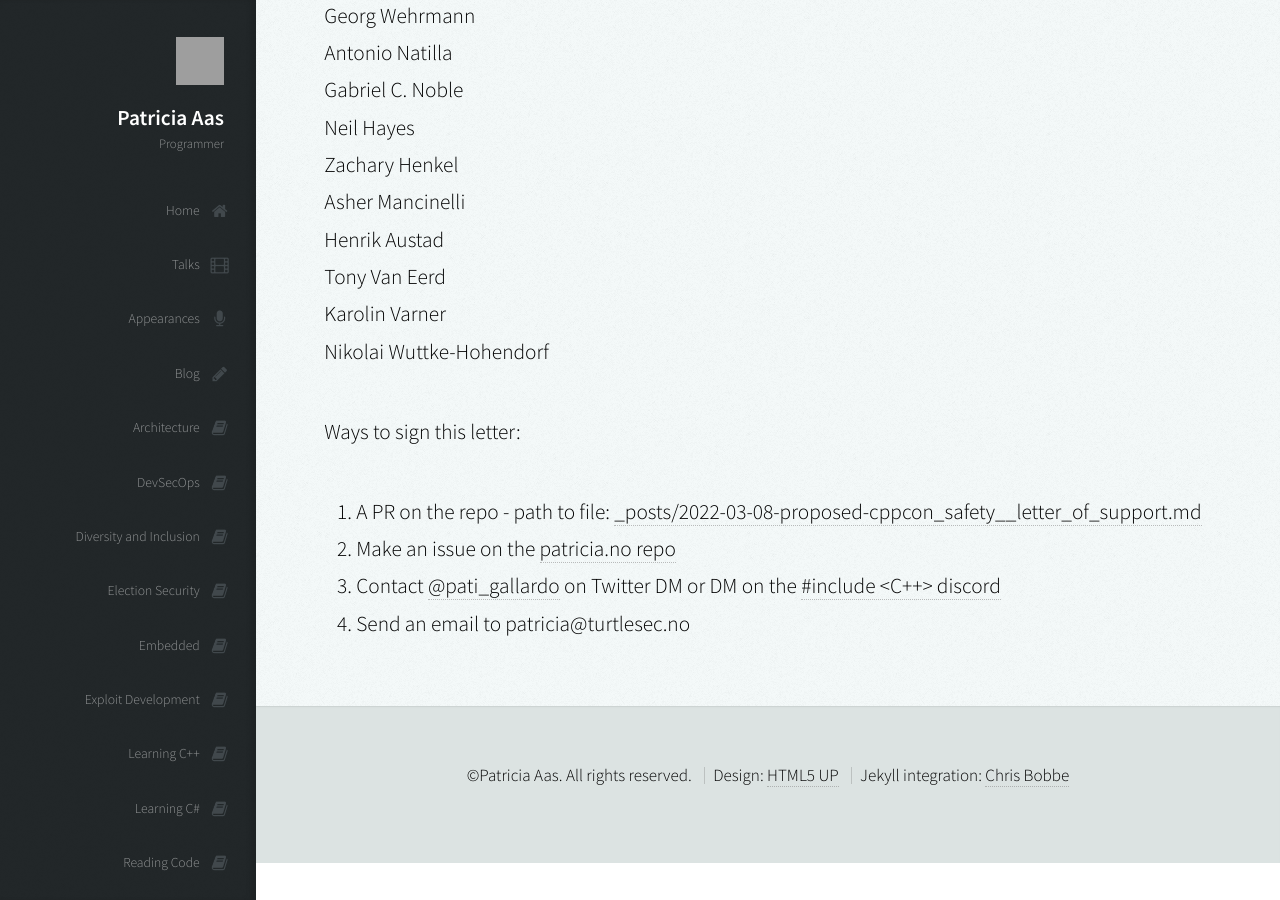
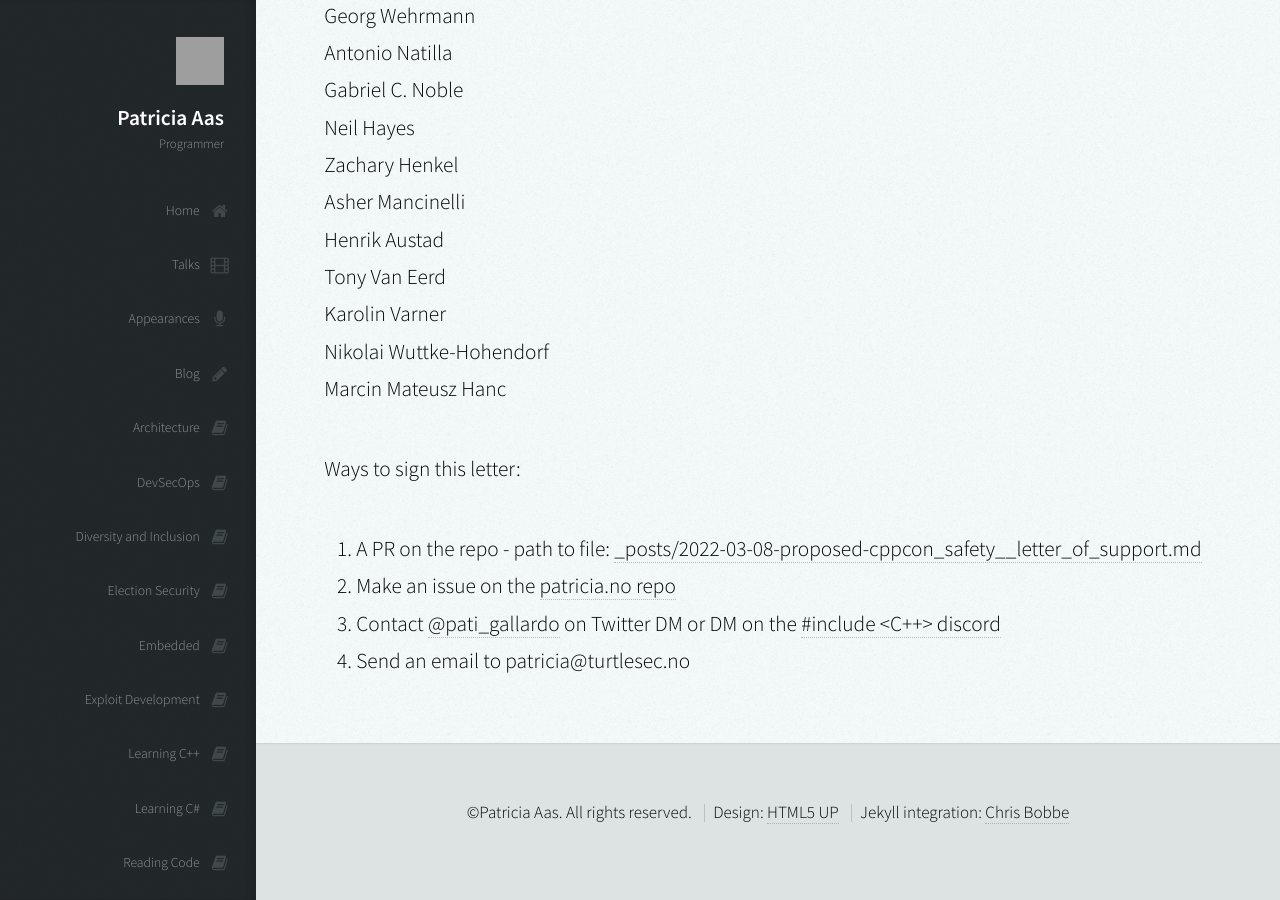
Before and after one commit to patricia-gallardo/patricia-gallardo.github.io, a Jekyll site: the page built from _posts/2022-03-08-proposed-cppcon_safety__letter_of_support.md, in a window 1280 px wide and 900 px high, scrolled down 4552 px. Built offline with Jekyll 4.4.1, drawn with Linux system fonts in a browser that asks for light colours; nearby versions of some CDN libraries; grey boxes are pictures that could not be loaded.

Commit message:
Signature: Marcin Mateusz Hanc

```diff
--- a/_posts/2022-03-08-proposed-cppcon_safety__letter_of_support.md
+++ b/_posts/2022-03-08-proposed-cppcon_safety__letter_of_support.md
@@ -130,6 +130,7 @@ Henrik Austad <br>
 Tony Van Eerd <br>
 Karolin Varner <br>
 Nikolai Wuttke-Hohendorf <br>
+Marcin Mateusz Hanc <br>
 
 
 Ways to sign this letter:
```
